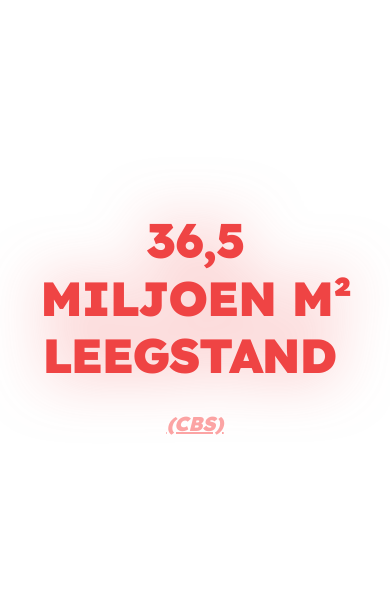
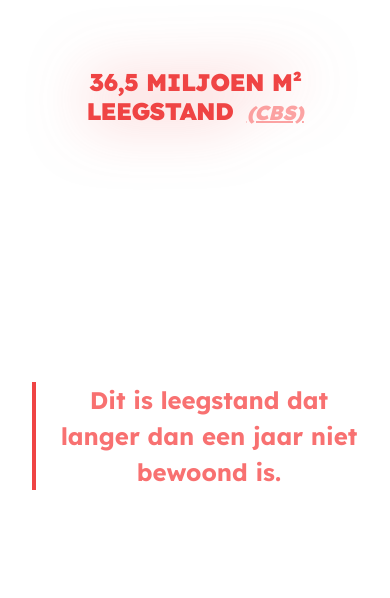
Before and after one commit to S3RNON/elec2025, a Next.js app: page / in a window 390 px wide. Shown: the part 246-844 px from the top of the page. Built offline with nearby package versions, Linux system fonts and the light colour scheme.

Commit message:
mobile support added

```diff
--- a/src/app/wonen.css
+++ b/src/app/wonen.css
@@ -32,7 +32,7 @@
 
 /* Typography */
 .heading-primary {
-	font-size: 3rem;
+	font-size: 1.5rem;
 	font-weight: 900;
 	line-height: 1.2;
 	color: #fff;
@@ -112,7 +112,7 @@
 
 /* Box styles */
 .call-to-action-box {
-	font-size: 1.875rem;
+	font-size: 1.5rem;
 	color: #fff;
 	max-width: 48rem;
 	font-weight: 900;
```
